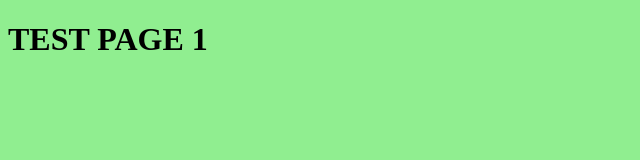
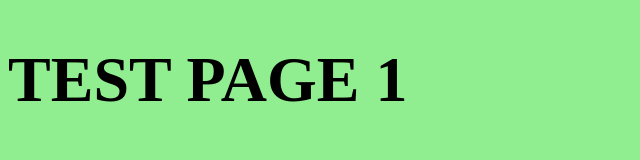
Before and after one commit to PetyuskaDoom/test, a plain HTML site: page index2.html in a window 1280 px wide. Shown: the whole page, without its empty margins (0-640 px from the left). Drawn offline with nearby package versions, Linux system fonts and the light colour scheme; files that its build step writes are made by us from their sources.

Commit message:
New commit

```diff
--- a/index2.html
+++ b/index2.html
@@ -8,6 +8,6 @@
     <title>Test Page</title>
   </head>
   <body>
-    <h1>TEST PAGE 1</h1>
+    <h1 class="large">TEST PAGE 1</h1>
   </body>
 </html>
--- a/scss/main.scss
+++ b/scss/main.scss
@@ -3,3 +3,7 @@ $color: lightgreen;
 body {
   background: $color;
 }
+
+.large {
+  font-size: 4rem;
+}
```
